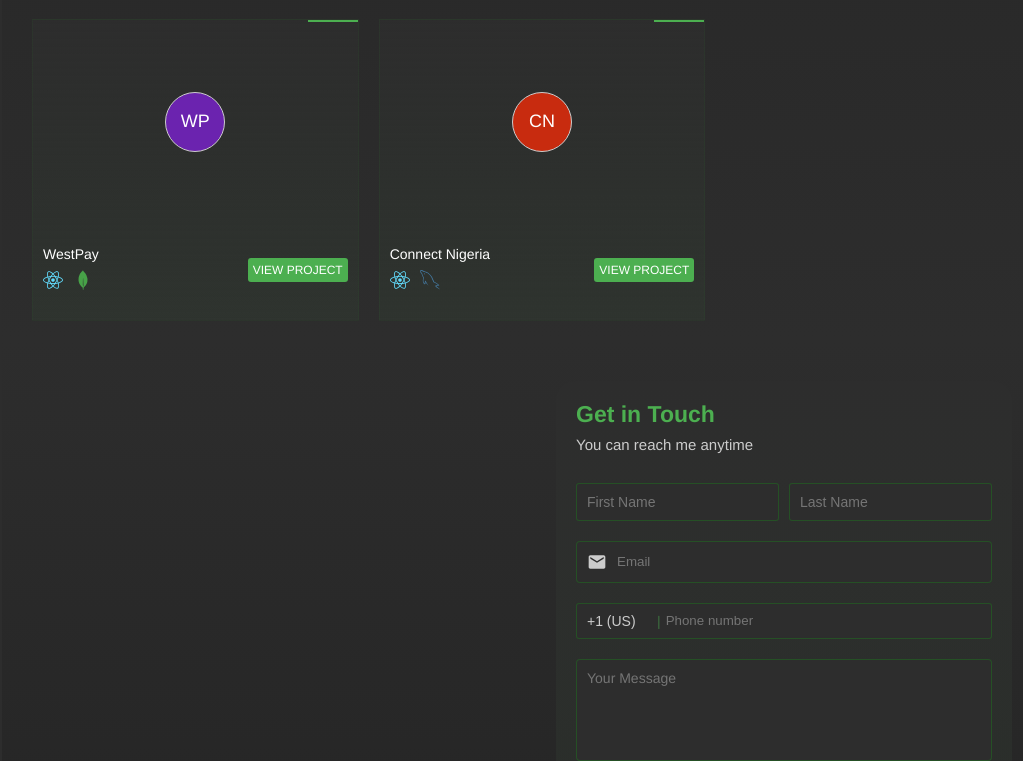
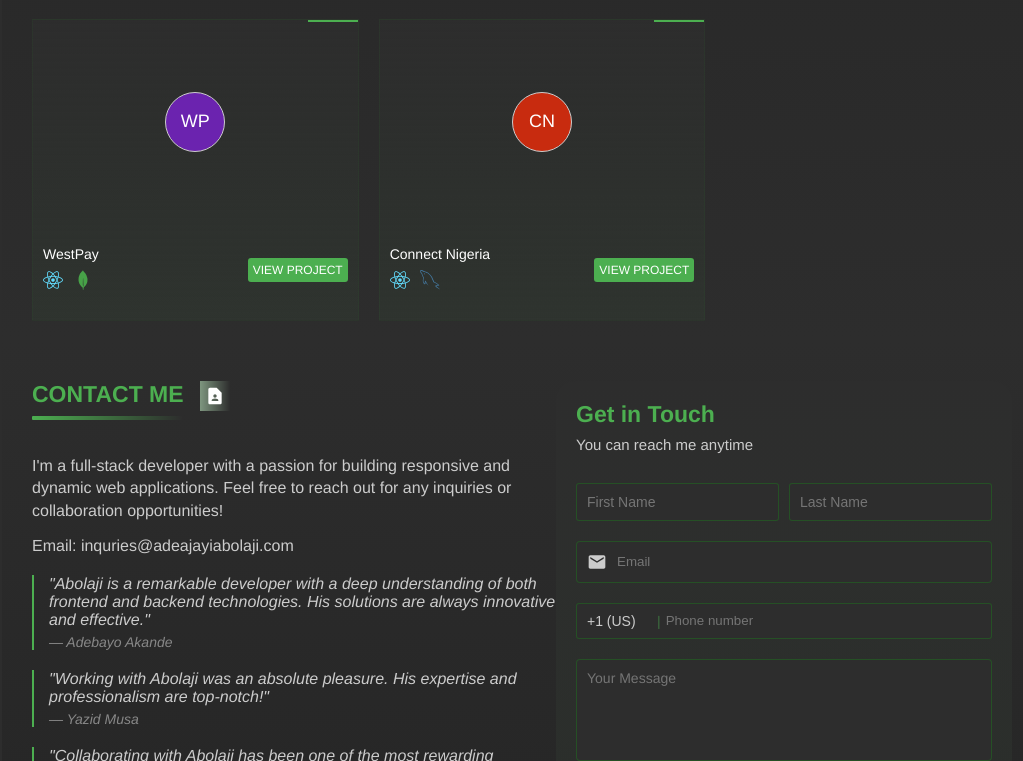
Before and after one commit to abolajii/portfolio-ts, a React (Vite) app: page / in a window 1280 px wide. Shown: the part 2039-2800 px from the top of the page, without its empty margins (198-1221 px from the left). Built offline with nearby package versions, Linux system fonts and the light colour scheme.

Commit message:
first commit

```diff
--- a/src/components/Sidebar.tsx
+++ b/src/components/Sidebar.tsx
@@ -22,7 +22,8 @@ const SidebarContainer = styled.div<{ isOpen?: boolean }>`
   color: white;
   display: flex;
   flex-direction: column;
-  background-color: #2d2d2d;
+
+  background: linear-gradient(to bottom, #222222, rgba(76, 175, 80, 0.02));
 `;
 
 const HamBurgerContainer = styled.div`
@@ -37,11 +38,12 @@ const SidebarLink = styled.div<{ isActive?: boolean; isOpen?: boolean }>`
   border-radius: 5px;
   cursor: pointer;
   transition: all 0.3s;
-  color: ${(props) => (props.isActive ? "#4caf50" : "rgba(0, 255, 0, 0.3)")};
+  color: ${(props) =>
+    props.isActive ? "rgb(76, 175, 80)" : "rgba(0, 255, 0, 0.3)"};
 
   background: ${(props) =>
     props.isActive
-      ? "linear-gradient( to top, #2d2d2d, rgba(76, 175, 80, 0.2))"
+      ? "linear-gradient( to top, #2d2d2d, rgba(76, 175, 80, 0.1))"
       : "transparent"};
   margin-top: 5px;
 
@@ -64,8 +66,9 @@ const SidebarLink = styled.div<{ isActive?: boolean; isOpen?: boolean }>`
 `;
 
 const Mobile = styled.div`
-  background-color: #2d2d2d;
-  border-top: 1px solid rgba(0, 255, 0, 0.07);
+  /* background: linear-gradient(to top, #222222, rgba(76, 175, 80, 0.02)); */
+  background: rgba(34, 34, 34, 0.97);
+  border-top: 1px solid rgba(0, 255, 0, 0.09);
   position: fixed;
   bottom: 0;
   width: 100%;
--- a/src/pages/Contact.tsx
+++ b/src/pages/Contact.tsx
@@ -1,5 +1,9 @@
 import { MdContactPage, MdEmail } from "react-icons/md";
 
+import { FaGithub } from "react-icons/fa";
+import { FaLinkedin } from "react-icons/fa6";
+import { FaTwitter } from "react-icons/fa";
+// Home.tsx
 import React from "react";
 import styled from "styled-components";
 
@@ -15,6 +19,10 @@ const Container = styled.div`
     color: rgb(204, 204, 204);
     font-size: 15px;
     margin-bottom: 30px;
+  }
+
+  .help {
+    margin-bottom: -8px;
   }
 
   @media screen and (max-width: 768px) {
@@ -33,11 +41,11 @@ const Heading = styled.h2`
 `;
 
 const Line = styled.div`
-  background: linear-gradient(to right, #2d2d2d, #4caf50);
+  background: linear-gradient(to left, #2d2d2d, #4caf50);
   height: 4px;
   width: 150px;
   border-radius: 1px;
-  margin-bottom: 30px;
+  margin-bottom: 20px;
   margin-top: 5px;
 `;
 
@@ -54,7 +62,6 @@ const IconContainer = styled.div`
 
 const One = styled.div`
   flex: 1.7;
-  padding: 40px 30px;
 
   @media screen and (max-width: 768px) {
     padding: 20px 30px;
@@ -205,6 +212,8 @@ const Button = styled.button`
   color: #fff;
   border: none;
   border-radius: 4px;
+  margin: 20px 0 40px;
+
   cursor: pointer;
   font-size: 16px;
   &:hover {
@@ -243,6 +252,44 @@ const CheckboxLabel = styled.label<{ color: string }>`
 
   span {
     color: #ccc;
+  }
+`;
+
+const SocialIcons = styled.div`
+  display: flex;
+  gap: 15px;
+  margin-top: 40px;
+  margin-bottom: 30px;
+
+  a {
+    color: #ccc;
+    transition: color 0.3s ease;
+
+    &:hover {
+      color: #4caf50;
+    }
+  }
+`;
+
+const Introduction = styled.p`
+  margin: 15px 0;
+  font-size: 16px;
+  color: #ccc;
+  line-height: 1.4;
+`;
+
+const Quote = styled.blockquote`
+  margin: 20px 0;
+  font-style: italic;
+  color: #ccc;
+  border-left: 2px solid #4caf50;
+  padding-left: 15px;
+
+  cite {
+    display: block;
+    margin-top: 5px;
+    font-size: 14px;
+    color: #888;
   }
 `;
 
@@ -296,7 +343,7 @@ const Contact = () => {
     <Container>
       <div className="flex justify-between mobile">
         <One>
-          {/* <div className="flex">
+          <div className="flex">
             <div className="mr-md">
               <Heading>CONTACT ME</Heading>
               <Line />
@@ -304,7 +351,60 @@ const Contact = () => {
             <IconContainer className="flex center">
               <MdContactPage size={20} color="#ffffff" />
             </IconContainer>
-          </div> */}
+          </div>
+          <Introduction>
+            I'm a full-stack developer with a passion for building responsive
+            and dynamic web applications. Feel free to reach out for any
+            inquiries or collaboration opportunities!
+          </Introduction>
+          <p>Email: inquries@adeajayiabolaji.com</p>
+
+          <Quote>
+            "Abolaji is a remarkable developer with a deep understanding of both
+            frontend and backend technologies. His solutions are always
+            innovative and effective."
+            <cite>— Adebayo Akande</cite>
+          </Quote>
+          <Quote>
+            "Working with Abolaji was an absolute pleasure. His expertise and
+            professionalism are top-notch!"
+            <cite>— Yazid Musa</cite>
+          </Quote>
+          <Quote>
+            "Collaborating with Abolaji has been one of the most rewarding
+            experiences. His passion and skill set make him a valuable asset to
+            any team."
+            <cite>— Innocent Oko</cite>
+          </Quote>
+          <Quote>
+            "Abolaji’s attention to detail and dedication to his work is
+            unparalleled. He consistently delivers beyond expectations."
+            <cite>— Kayode Adeyemi</cite>
+          </Quote>
+
+          <SocialIcons>
+            <a
+              href="https://www.linkedin.com/in/yourprofile"
+              target="_blank"
+              rel="noopener noreferrer"
+            >
+              <FaLinkedin size={24} />
+            </a>
+            <a
+              href="https://github.com/yourusername"
+              target="_blank"
+              rel="noopener noreferrer"
+            >
+              <FaGithub size={24} />
+            </a>
+            <a
+              href="https://twitter.com/yourusername"
+              target="_blank"
+              rel="noopener noreferrer"
+            >
+              <FaTwitter size={24} />
+            </a>
+          </SocialIcons>
         </One>
         <Two>
           <div className="bg">
@@ -368,7 +468,7 @@ const Contact = () => {
                   onChange={handleInputChange}
                 ></TextArea>
 
-                <p>How can I help?</p>
+                <p className="help">How can I help?</p>
                 <CheckboxContainer>
                   <CheckboxLabel color="#4caf50">
                     <input
```
